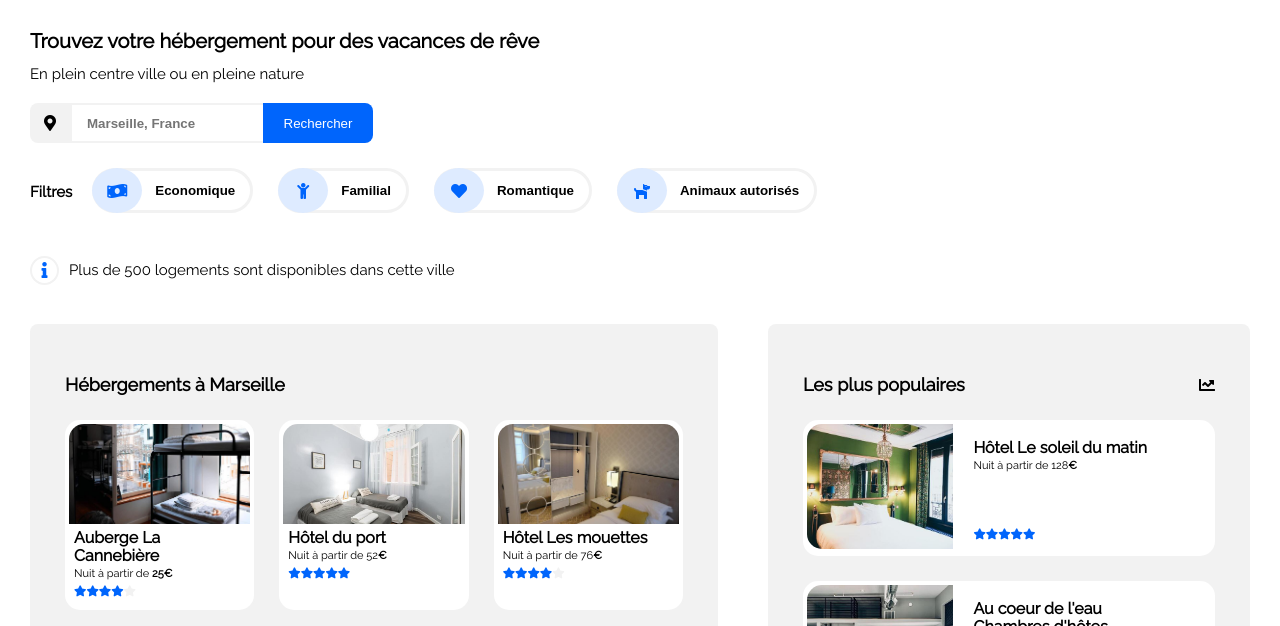
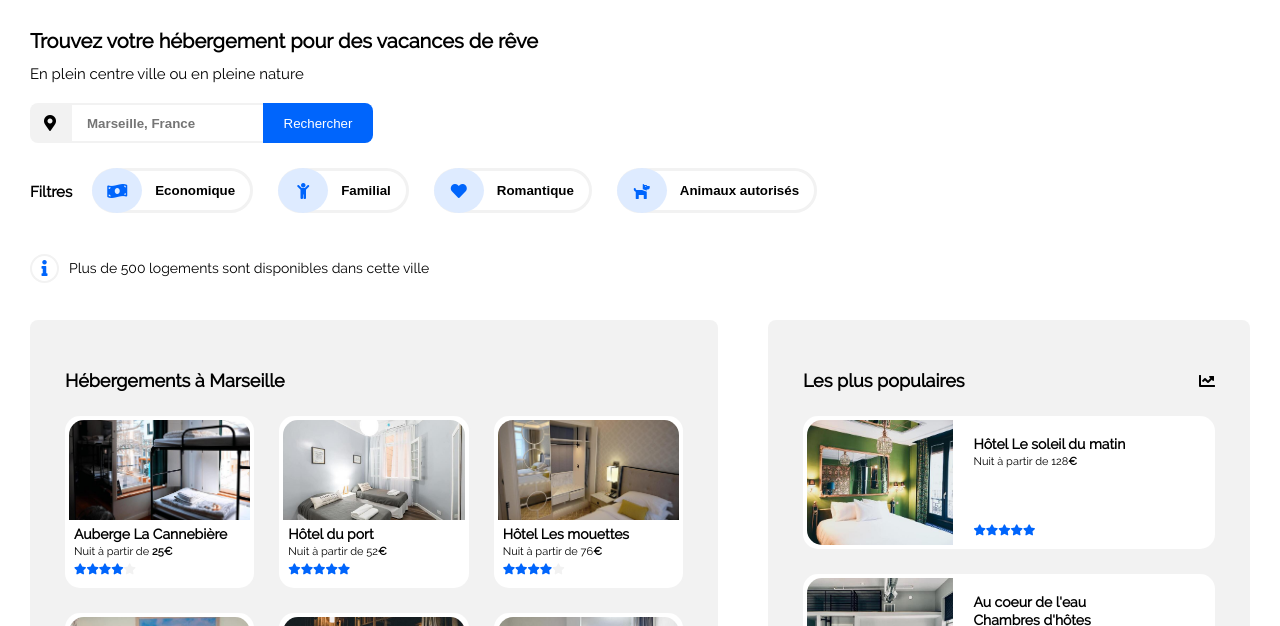
Before and after one commit to LaetitiaH/LaetitiaHars_2_08122020, a website: page index.html in a window 1280 px wide. Shown: the part 103-729 px from the top of the page. Drawn offline with Linux system fonts and the light colour scheme.

Commit message:
💄 adapt font-size and font-family

```diff
--- a/index.html
+++ b/index.html
@@ -8,8 +8,6 @@
             rel="stylesheet"
             href="https://cdnjs.cloudflare.com/ajax/libs/font-awesome/5.15.1/css/all.min.css"
     />
-    <link rel="preconnect" href="https://fonts.gstatic.com">
-    <link href="https://fonts.googleapis.com/css2?family=Raleway&display=swap" rel="stylesheet">
     <link rel="stylesheet" media="all and (max-device-width: 480px)" href="small_resolution_style.css"/>
 
     <title>Reservia</title>
--- a/style.css
+++ b/style.css
@@ -1,5 +1,9 @@
+@font-face {
+    font-family: Raleway;
+    src: url('raleway/Raleway-Regular.ttf');
+}
 body {
-    font-family: 'Raleway', sans-serif;
+    font-family: Raleway, serif;
     margin: 0;
 }
 
@@ -175,7 +179,7 @@ nav a:hover {
 }
 
 h4 {
-    font-size: 15px;
+    font-size: 14px;
 }
 
 .info-text {
@@ -253,7 +257,7 @@ a {
 }
 
 .hotel-card-title {
-    font-size: 16px;
+    font-size: 14px;
     font-weight: bold;
 }
 
```
Also changed, not shown: raleway/Raleway-Regular.ttf (added).
